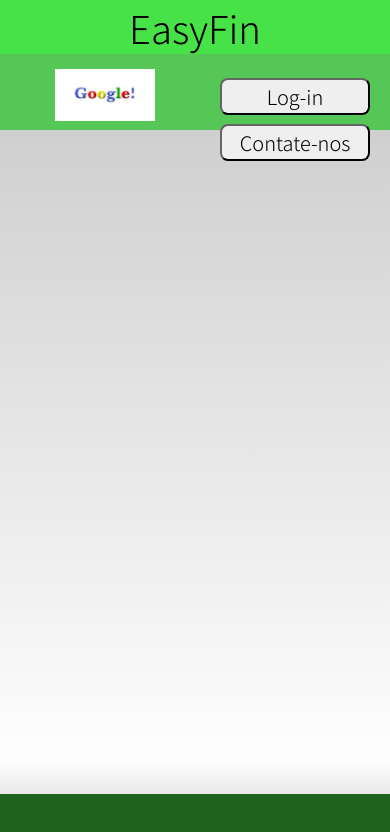
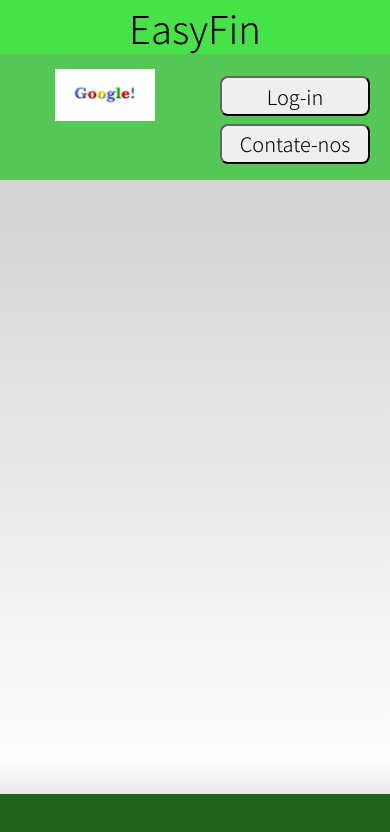
Before and after one commit to dannbecker/easyfin, a website: page index.html in a window 390 px wide. Drawn offline with Linux system fonts and the light colour scheme.

Commit message:
Update styles.css

```diff
--- a/css/styles.css
+++ b/css/styles.css
@@ -1,6 +1,5 @@
 
 .areaLogin {
-
     height:1.2em;
     padding: 15px 20px 15px 20px ;
     text-align: right;
@@ -9,19 +8,21 @@
 
 }
 .botaoLogin, .botaocontato {
-
     margin: 0 0 0 20px;
     width: 150px;
-  height: 80%;
+    height: 40px;
     border-radius: 8px;
     border-color: #111111;
     font-size: 20px;
     font-family: 'Noto Sans JP', sans-serif;
+    transition: 1s;
 
 }
 .botaoLogin:hover , .botaocontato:hover {
     cursor: pointer;
     transform: scale(1.1);
+    transition: 1s;
+
 }
 .logoColegio {
     width: 200px;
@@ -33,9 +34,78 @@
 .corpo {
     background: linear-gradient(#cccccc 10% ,#fefefe 90%, #cccccc);
     width: auto;
-
     text-align: center;
 }
 .mainBody{
     height: 479px;
 }
+
+@media only screen and (max-width: 523px) {
+
+    .botaoLogin, .botaocontato {
+    margin: 0 0 0 20px;
+    width: 100px;
+    height: 40px;
+    border-radius: 8px;
+    border-color: #111111;
+    font-size: 14px;
+    font-family: 'Noto Sans JP', sans-serif;
+    transition: 1s;
+
+
+
+}
+
+@media only screen and (max-width: 423px) {
+
+    .botaoLogin, .botaocontato {
+    margin: 0 0 0 20px;
+    width: 150px;
+    height: 40px;
+    border-radius: 8px;
+    border-color: #111111;
+    font-size: 20px;
+    font-family: 'Noto Sans JP', sans-serif;
+    transition: 1s;
+    }
+
+    .areaLogin {
+    height:2.5em;
+    padding: 15px 20px 15px 20px ;
+    text-align: right;
+    vertical-align: middle;
+    background-color: #5cbc5ead;
+    transition: 1s;
+
+    }
+
+
+
+}
+
+@media only screen and (max-width: 345px) {
+
+    .botaoLogin, .botaocontato {
+    margin: 0 0 0 20px;
+    width: 150px;
+    height: 40px;
+    border-radius: 8px;
+    border-color: #111111;
+    font-size: 20px;
+    font-family: 'Noto Sans JP', sans-serif;
+    transition: 1s;
+    }
+
+    .areaLogin {
+    height:2.5em;
+    padding: 15px 20px 15px 20px ;
+    text-align: right;
+    vertical-align: middle;
+    background-color: #5cbc5ead;
+    transition: 1s;
+
+    }
+
+
+
+}
```
Lines whose indentation alone changed are shown as unchanged.
